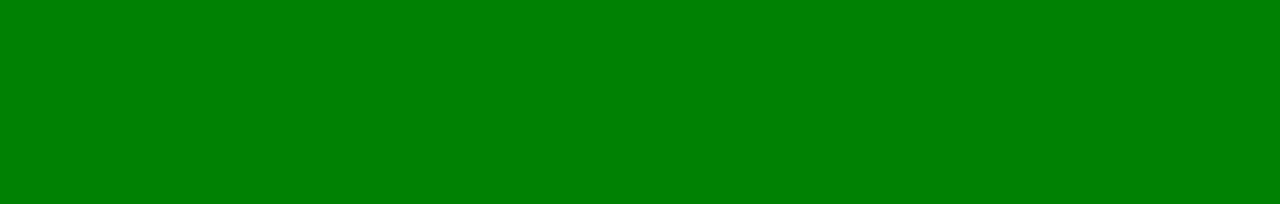
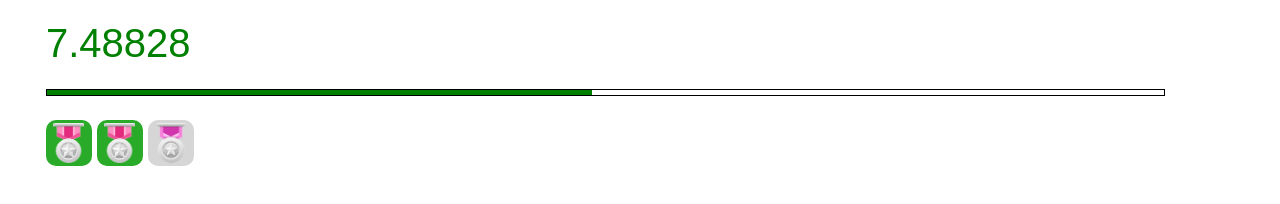
Before and after one commit to deemah63/learn, a plain HTML site: page src/index.html in a window 1280 px wide. Drawn offline with nearby package versions, Linux system fonts and the light colour scheme.

Commit message:
Base code for timer. Zero point

```diff
--- /dev/null
+++ b/src/css/style.css
@@ -0,0 +1,64 @@
+	.wrap {
+		padding: 1% 3%;
+	}
+
+	.common {
+		background: url(../img/common.png) #d6d6d6;
+		border: 3px solid #d6d6d6;
+	}
+	.great {
+		background: url(../img/great.png) #29ab29;
+		border: 3px solid #29ab29;
+	}
+	.rare {
+		background: url(../img/rare.png) #3c53c3;
+		border: 3px solid #3c53c3;
+	}
+	.epic {
+		background: url(../img/epic.png) #7f49bb;
+		border: 3px solid #7f49bb;
+	}
+	.perfect_epic {
+		background: url(../img/perfect-epic.png) #7f49bb;
+		border: 3px solid #eadb70;
+	}
+	#result {
+		color: green;
+	    font-size: 40px;
+	    font-family: sans-serif;
+	}
+
+	div#square span.square {
+	    width: 40px;
+	    height: 40px;
+	    display: block;
+	    margin: 0px 5px 5px 0px;
+	    background-size: contain;
+    	background-repeat: no-repeat;
+    	background-position: center center;
+    	border-radius: 10px;
+	}
+
+	div#square {
+		display: flex;
+		flex-wrap: wrap;
+		flex-direction: row-reverse;
+    	float: left;
+    	align-items: center;
+	}
+
+	.progress-out {
+		width: 94%;
+	    border: 1px solid;
+	    margin: 2% 0;
+	}
+
+	.progress-in {
+		height: 5px;
+    	background: green;
+	}
+
+	.rewards {
+	    clear: both;
+	    margin-top: 80px;
+	}
--- a/src/index.html
+++ b/src/index.html
@@ -1,11 +1,30 @@
 <!DOCTYPE html>
-<html lang="en">
+<html>
 <head>
 	<meta charset="UTF-8">
-	<meta name="viewport" content="width=device-width, initial-scale=1.0">
 	<title>Document</title>
+	<script src="https://code.jquery.com/jquery-3.4.1.min.js"></script>
+	<link rel="icon" href="img/1.ico" type="image/x-icon" />
+	<link rel="stylesheet" href="css/style.css">
+	<script src="js/script.js" async></script>
 </head>
-<body style="background: green; font-size: 16px;">
 
+<body>
+	<div class="wrap">
+		<div id="result"></div>
+		<div class="progress-out">
+			<div class="progress-in"></div>
+		</div>
+		<div id="square">
+			<span style="display: none"></span>
+		</div>
+
+		<div class="rewards"></div>
+	</div>
 </body>
+
+<script>
+
+</script>
+
 </html>
--- /dev/null
+++ b/src/js/script.js
@@ -0,0 +1,47 @@
+var start = new Date(2020,7,19);
+	var end = new Date();
+	var total1000 = Math.floor((end - start)/864);
+	var total = Math.floor((end - start)/86400000);
+	$('#result').text(total1000/100000);
+	function draw_num() {
+		$('#result').text(total1000/100000);
+		end = new Date();
+		total1000 = Math.floor((end - start)/864);
+		total = Math.floor((end - start)/86400000);
+			var progress = (total1000/100000 - total)*100 + '%';
+	$('.progress-in').css('width', progress);
+	}
+	setInterval(draw_num, 1000);
+
+	var progress = (total1000/100000 - total)*100 + '%';
+	$('.progress-in').css('width', progress);
+
+	var arr = [];
+	var sort = total;
+	for (let i = 0; i < total; i++) {
+
+		var temp_sort = sort%3;
+
+		arr[i] = temp_sort;
+		sort = (sort - temp_sort)/3
+		if (sort < 1) {break;}
+	}
+	things_arr = ['common', 'great', 'rare', 'epic', 'perfect_epic'];
+
+	for (let i = 0; i < arr.length; i++) {
+		var content = '<span class="square ' + things_arr[i] + '"></span>';
+		for (let j = 0; j < arr[i]; j++) {
+		$('#square span:last').after(content);
+		}
+	}
+
+
+	var rewards = [
+		'Теперь ты можешь купить курс по верстке',
+		'Теперь ты можешь купить протеин',
+		'Теперь ты можешь заказать кальян на дом'
+	]
+
+	if (total == 9) {$('.rewards').html(rewards[0]);}
+	if (total == 18) {$('.rewards').html(rewards[1]);}
+	if (total == 27) {$('.rewards').html(rewards[2]);}
```
Also changed, not shown: src/img/1.ico (added), src/img/common.png (added), src/img/epic.png (added), src/img/fire.jpg (added), src/img/fire.png (added), src/img/great.png (added), src/img/legendary.png (added), src/img/perfect-epic.png (added), src/img/rare.png (added).
